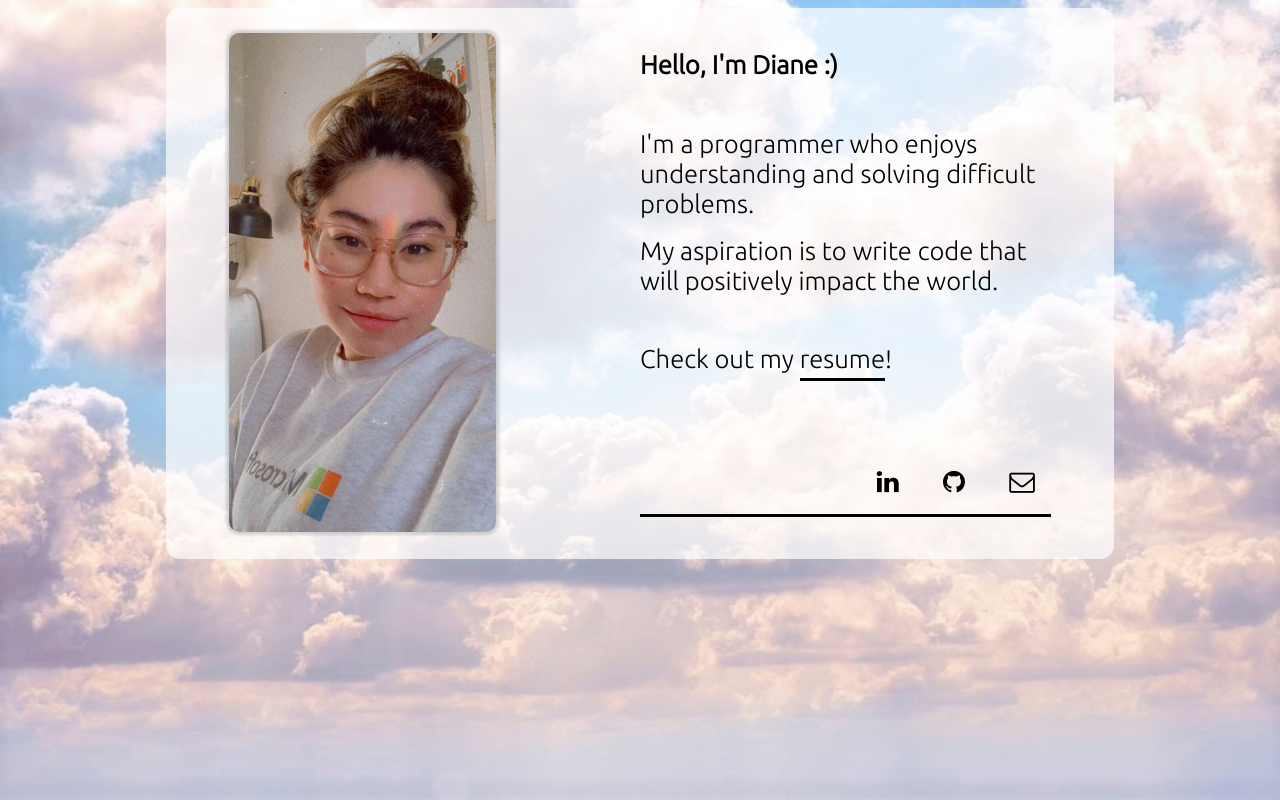
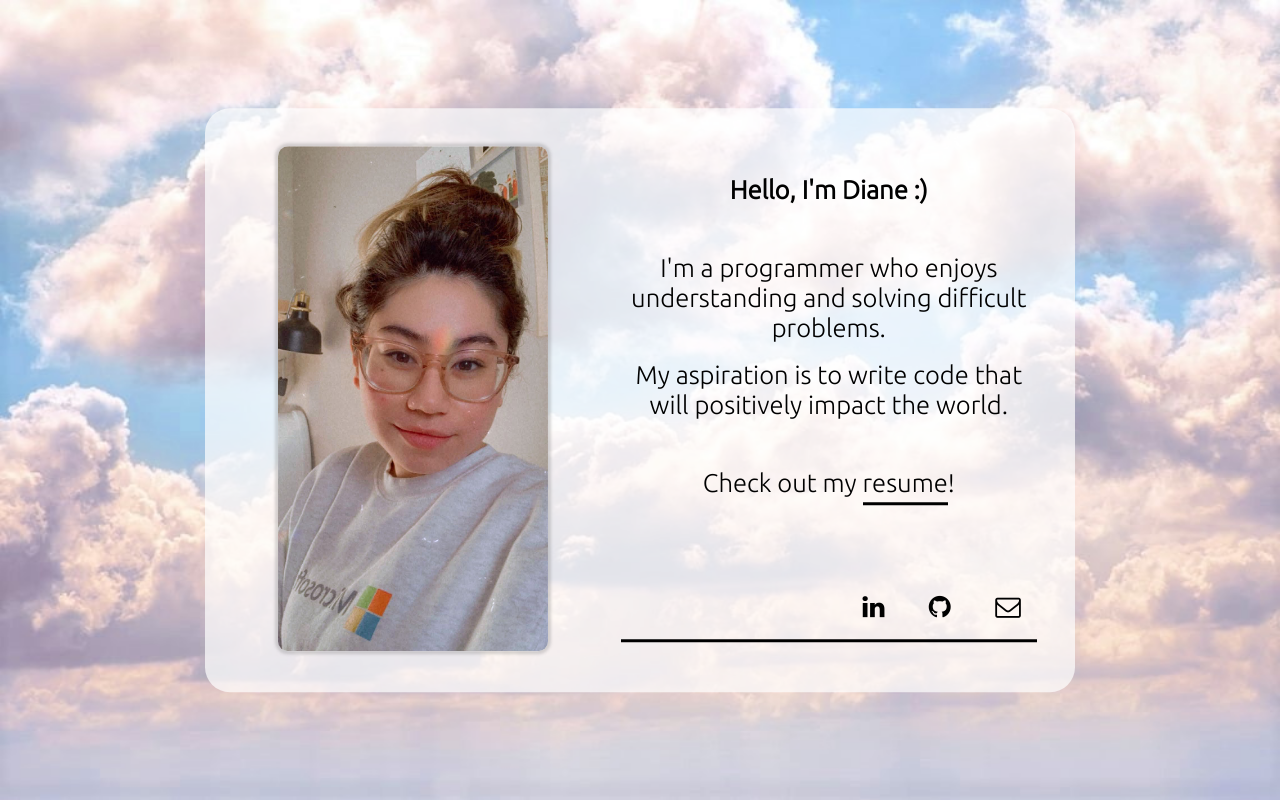
Before and after one commit to goldencarrots72/goldencarrots72.github.io, a plain HTML site: page index.html in a window 1280 px wide. Drawn offline with Linux system fonts and the light colour scheme.

Commit message:
spacing things :(

```diff
--- a/css/style.css
+++ b/css/style.css
@@ -3,6 +3,10 @@
 	background-size: 100vw 100vh;
 	font-family: Ubuntu, sans-serif;
 	font-size: 1vw;
+	text-align: center;
+	margin: auto;
+	display: flex;
+	justify-content: center;
 }
 @media only screen and (max-width: 850px) {
 	.body{
@@ -19,16 +23,31 @@
 	}
 }
 
+img{
+	border-radius: 10px;
+	box-shadow: 0 0 3px 3px #73737347;
+	width: 65%;
+}
+
+h1{
+	font-weight: 500
+}
+
 .row {
     display: flex;
+	align-items: center;
 	max-width: 65%;
+	min-width: 400px;
 	opacity: 1;
 	transition: 1.5s opacity;
 	background: rgba(255, 255, 255, 0.70) ;
 	animation: fadeIn 0.5s linear;
-	margin: auto;
-	border-radius: 14px;
-	padding: 2% 5%;
+	position: absolute;
+  	top: 50%;
+  	-ms-transform: translateY(-50%);
+  	transform: translateY(-50%);
+	border-radius: 25px;
+	padding: 3% 3% 3% 0%;
 }
 
 .column {
@@ -82,13 +101,3 @@ li a:hover {
 	background:lightgray;
 	border-radius:8px;
 }
-
-img{
-	border-radius: 10px;
-	box-shadow: 0 0 3px 3px #73737347;
-	width: 65%;
-}
-
-h1{
-	font-weight: 500
-}
```
